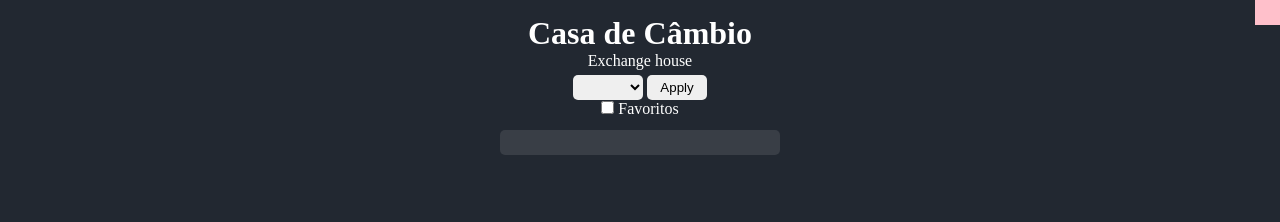
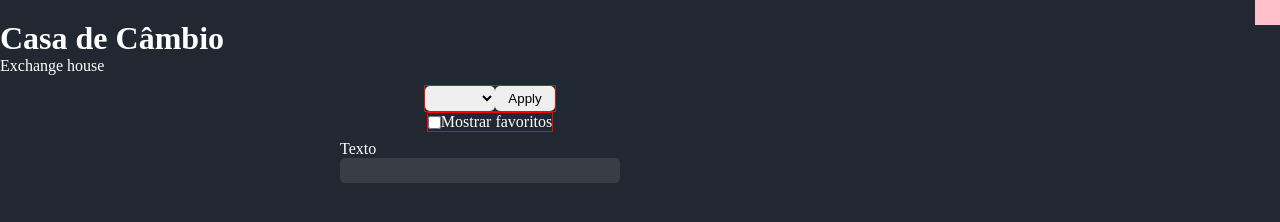
Before and after one commit to mateusgalv/JS-Async-vite--ExchangeRate, a website built with Vite: page index.html in a window 1280 px wide. Built offline with nearby package versions, Linux system fonts and the light colour scheme; no server answers.

Commit message:
modifies html structures

```diff
--- a/index.html
+++ b/index.html
@@ -5,29 +5,39 @@
     <meta name="viewport" content="width=device-width, initial-scale=1.0">
     <title>JavaScript Async</title>
 </head>
-<body id="main" class="dark">
-    <div>
+<header>
+    <nav>
         <div id="theme-toggle"></div>
+    </nav>
+</header>
+<body id="body" class="dark">
+    <div id="title" class="titles-container">
+        <h1>Casa de Câmbio</h1>
+        <p>Exchange house</p>
     </div>
     <main class="main-container">
-        <div class="header">
-            <h1>Casa de Câmbio</h1>
-            <p>Exchange house</p>
+        <div class="inputs-container">
             <nav id="nav" class="user-options">
-                <div>
+                <div id="currency-option" class="option-container">
                     <select type="text" id="currency-dropdown" placeholder="BRL"></select>
                     <button id="apply-btn">Apply</button>
                 </div>
-                <div>
-                    <input id="fav-toggle" type="checkbox"/>
-                    <span>Favoritos</span>
+                <div id="favorite-option" class="option-container">
+                    <input id="fav-toggle" type="checkbox" />
+                    <label for="fav-toggle">Mostrar favoritos</label>
                 </div>
             </nav>
+            <div id="info" class="info-container">
+                <p>Texto</p>
+            </div>
+        </div>
+        <div>
             <div id="currency-container" class="currency-container dark">
                 <span id="currency"></span>
             </div>
+            <div id="table-container" class="table-container">
+            </div>
         </div>
-        <div id="table-container" class="table-container"></div>
     </main>
     <script type="module" src="./src/main.js"></script>
 </body>
--- a/src/main.js
+++ b/src/main.js
@@ -1,7 +1,7 @@
 import "./styles/style.css";
 import { getRates } from "./utils/rates.js";
 
-const body = document.getElementById("main");
+const body = document.getElementById("body");
 const dropdown = document.getElementById("currency-dropdown");
 const tableContainer = document.getElementById("table-container");
 const currencyContainer = document.getElementById("currency-container");
--- a/src/styles/style.css
+++ b/src/styles/style.css
@@ -1,7 +1,20 @@
 * {
     margin: 0;
     padding: 0;
-    border: 0px;
+    border: none;
+}
+
+header {
+    /* background-color: black; */
+    width: 100%;
+    height: 20px;
+    /* Nav */
+}
+
+body {
+    width: 100%;
+    height: 100%;
+    background-color: black;
 }
 
 body.light {
@@ -142,3 +155,12 @@ body.dark {
     right: 0;
     background-color: pink;
 }
+
+.option-container {
+    /* width: 100%; */
+    /* height: 100px; */
+    display: flex;
+    justify-content: center;
+    align-items: center;
+    border: 1px solid red;
+}
```
